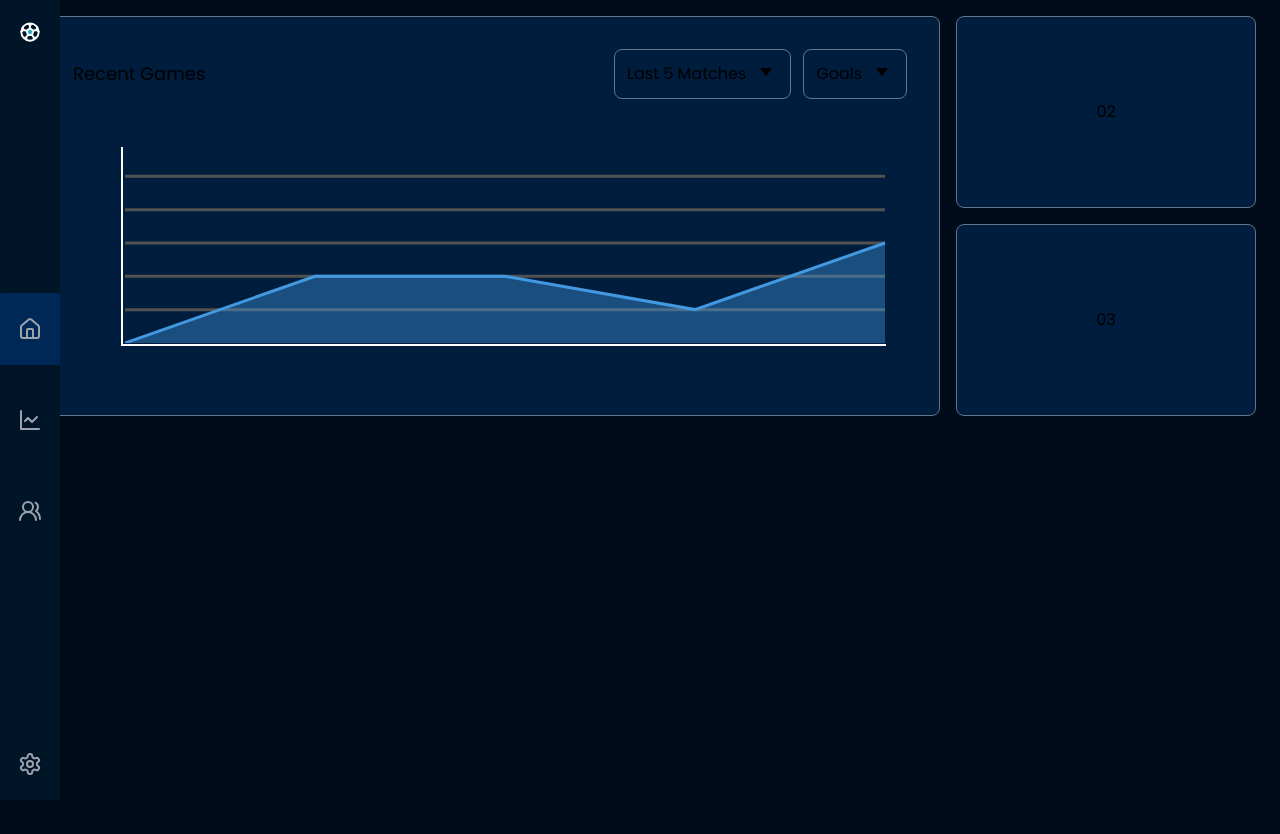
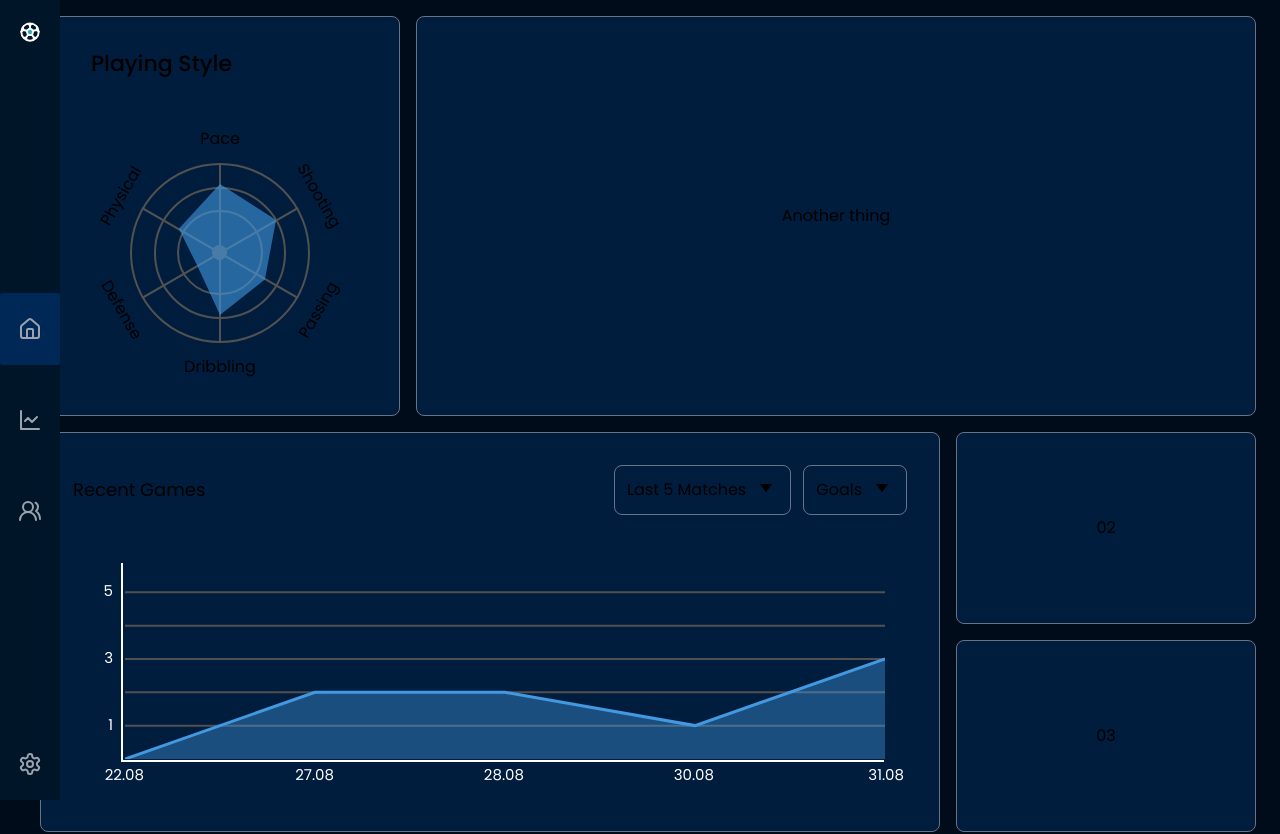
Before and after one commit to reysaputra16/footlytics, a Next.js app in the folder footlytics-app/: page /home in a window 1280 px wide. Shown: the top 834 px of the page. Built offline with nearby package versions, Linux system fonts and the light colour scheme.

Commit message:
fixed recent games graph and added playing style card

```diff
--- a/footlytics-app/components/Home.tsx
+++ b/footlytics-app/components/Home.tsx
@@ -12,6 +12,20 @@ const Home = () => {
   return (
     <div className="flex justify-center w-full h-full bg-primary font-poppins">
       <div className="grid grid-rows-7 grid-flow-col gap-4 items-center w-full max-w-screen-lg py-4">
+        <div className="grid grid-cols-[30%_70%] gap-4 h-full">
+          {/* Play Style Box */}
+          <PlayStyleCard
+            pace={80}
+            shooting={75}
+            passing={60}
+            dribbling={72}
+            defense={30}
+            physical={55}
+          />
+          <div className="flex justify-center items-center w-full h-[400px] border-slate-500 border rounded-lg bg-cardColor">
+            Another thing
+          </div>
+        </div>
         <div className="grid grid-cols-[75%_25%] gap-4 h-full">
           {/* Recent Games Box */}
           <RecentGamesGraph />
@@ -25,7 +39,6 @@ const Home = () => {
             </div>
           </div>
         </div>
-        <div>02</div>
         <div>03</div>
         <div>03</div>
         <div>03</div>
--- a/footlytics-app/components/PlayStyleCard.tsx
+++ b/footlytics-app/components/PlayStyleCard.tsx
@@ -42,10 +42,10 @@ const Polygon: React.FC<PlayStatCardProps> = ({
   return (
     <div>
       <div
-        className="absolute inset-0 justify-center items-center xl:max-h-[320px] lg:max-h-[150px] max-h-[110px] xl:max-w-[320px] lg:max-w-[150px] max-w-[110px]]"
+        className="absolute inset-0 justify-center items-center lg:max-h-[150px] max-h-[110px] lg:max-w-[150px] max-w-[110px]]"
         style={{
           clipPath,
-          background: "rgba(255, 255, 255, 0.6)",
+          background: "rgba(66, 153, 225, 0.6)",
           top: "50%",
           left: "50%",
           transform: "translate(-50%, -50%) scale(2)",
@@ -64,65 +64,65 @@ const PlayStyleCard: React.FC<PlayStatCardProps> = ({
   physical,
 }) => {
   return (
-    <div className={`flex flex-1 flex-col w-full`}>
-      <div
-        className={`flex gap-3 xl:px-[80px] lg:px-[50px] px-[40px] xl:pt-[50px] pt-[30px] pb-[10px]`}
-      >
-        <p className="font-medium xxl:text-[36px] xl:text-[30px] lg:text-[22px] md:text-[17px] text-[13px] font-poppins">
+    <div
+      className={`flex flex-1 flex-col w-full border-slate-500 border rounded-lg bg-cardColor`}
+    >
+      <div className={`flex gap-3 lg:px-[50px] px-[40px] pt-[30px] pb-[10px]`}>
+        <p className="font-medium lg:text-[22px] md:text-[17px] text-[13px] font-poppins">
           Playing Style
         </p>
       </div>
       <div className="relative flex flex-1 justify-center items-center">
         <div
-          className={`absolute w-[2px] xxl:h-[460px] xl:h-[345px] lg:h-[180px] h-[110px] bg-borderColor origin-center transform rotate-[0deg]`}
+          className={`absolute w-[2px] lg:h-[180px] h-[110px] bg-[#525151] origin-center transform rotate-[0deg]`}
         >
-          <p className="absolute left-1/2 transform -translate-x-1/2 -translate-y-[150%] xxl:text-[24px] xl:text-[18px] lg:text-[16px] md:text-[13px] text-center font-poppins">
+          <p className="absolute left-1/2 transform -translate-x-1/2 -translate-y-[150%] lg:text-[16px] text-[13px] text-center font-poppins">
             Pace
           </p>
         </div>
         <div
-          className={`absolute w-[2px] xxl:h-[460px] xl:h-[345px] lg:h-[180px] h-[110px] bg-borderColor origin-center transform rotate-[60deg]`}
+          className={`absolute w-[2px] lg:h-[180px] h-[110px] bg-[#525151] origin-center transform rotate-[60deg]`}
         >
-          <p className="absolute left-1/2 transform -translate-x-1/2 -translate-y-[150%] xxl:text-[24px] xl:text-[18px] lg:text-[16px] md:text-[13px] text-center font-poppins">
+          <p className="absolute left-1/2 transform -translate-x-1/2 -translate-y-[150%] lg:text-[16px] text-[13px] text-center font-poppins">
             Shooting
           </p>
         </div>
         <div
-          className={`absolute w-[2px] xxl:h-[460px] xl:h-[345px] lg:h-[180px] h-[110px] bg-borderColor origin-center transform rotate-[120deg]`}
+          className={`absolute w-[2px] lg:h-[180px] h-[110px] bg-[#525151] origin-center transform rotate-[120deg]`}
         >
-          <p className="absolute left-1/2 transform -translate-x-1/2 -translate-y-[150%] rotate-180 xxl:text-[24px] xl:text-[18px] lg:text-[16px] md:text-[13px] text-center font-poppins">
+          <p className="absolute left-1/2 transform -translate-x-1/2 -translate-y-[150%] rotate-180 lg:text-[16px] text-[13px] text-center font-poppins">
             Passing
           </p>
         </div>
         <div
-          className={`absolute w-[2px] xxl:h-[460px] xl:h-[345px] lg:h-[180px] h-[110px] bg-borderColor origin-center transform rotate-[180deg]`}
+          className={`absolute w-[2px] lg:h-[180px] h-[110px] bg-[#525151] origin-center transform rotate-[180deg]`}
         >
-          <p className="absolute left-1/2 transform -translate-x-1/2 -translate-y-[150%] rotate-180 xxl:text-[24px] xl:text-[18px] lg:text-[16px] md:text-[13px] text-center font-poppins">
+          <p className="absolute left-1/2 transform -translate-x-1/2 -translate-y-[150%] rotate-180 lg:text-[16px] text-[13px] text-center font-poppins">
             Dribbling
           </p>
         </div>
         <div
-          className={`absolute w-[2px] xxl:h-[460px] xl:h-[345px] lg:h-[180px] h-[110px] bg-borderColor origin-center transform rotate-[240deg]`}
+          className={`absolute w-[2px] lg:h-[180px] h-[110px] bg-[#525151] origin-center transform rotate-[240deg]`}
         >
-          <p className="absolute left-1/2 transform -translate-x-1/2 -translate-y-[150%] rotate-180 xxl:text-[24px] xl:text-[18px] lg:text-[16px] md:text-[13px] text-center font-poppins">
+          <p className="absolute left-1/2 transform -translate-x-1/2 -translate-y-[150%] rotate-180 lg:text-[16px] text-[13px] text-center font-poppins">
             Defense
           </p>
         </div>
         <div
-          className={`absolute w-[2px] xxl:h-[460px] xl:h-[345px] lg:h-[180px] h-[110px] bg-borderColor origin-center transform rotate-[300deg]`}
+          className={`absolute w-[2px] lg:h-[180px] h-[110px] bg-[#525151] origin-center transform rotate-[300deg]`}
         >
-          <p className="absolute left-1/2 transform -translate-x-1/2 -translate-y-[150%] xxl:text-[24px] xl:text-[18px] lg:text-[16px] md:text-[13px] text-center font-poppins">
+          <p className="absolute left-1/2 transform -translate-x-1/2 -translate-y-[150%] lg:text-[16px] text-[13px] text-center font-poppins">
             Physical
           </p>
         </div>
 
         <div
-          className={`relative flex xxl:h-[460px] xl:h-[345px] lg:h-[180px] h-[110px] xxl:w-[460px] xl:w-[345px] lg:w-[180px] w-[110px] border-borderColor border-2 rounded-[50%] justify-center items-center`}
+          className={`relative flex lg:h-[180px] h-[110px] lg:w-[180px] w-[110px] border-[#525151] border-2 rounded-[50%] justify-center items-center`}
         >
-          <div className="flex h-3/4 w-3/4 border-borderColor border-2 rounded-[50%] justify-center items-center">
-            <div className="flex h-2/3 w-2/3 border-borderColor border-2 rounded-[50%] justify-center items-center">
+          <div className="flex h-3/4 w-3/4 border-[#525151] border-2 rounded-[50%] justify-center items-center">
+            <div className="flex h-2/3 w-2/3 border-[#525151] border-2 rounded-[50%] justify-center items-center">
               <div
-                className={`flex xl:h-[30px] h-[15px] xl:w-[30px] w-[15px] bg-borderColor rounded-[50%] justify-center items-center`}
+                className={`flex h-[15px] w-[15px] bg-[#525151] rounded-[50%] justify-center items-center`}
               ></div>
             </div>
           </div>
--- a/footlytics-app/components/RecentGamesGraph.tsx
+++ b/footlytics-app/components/RecentGamesGraph.tsx
@@ -1,4 +1,5 @@
 const RecentGamesGraph = () => {
+  const last5Games = ["22.08", "27.08", "28.08", "30.08", "31.08"];
   return (
     <div className="flex flex-col w-full h-full border-slate-500 border rounded-lg p-4 bg-cardColor">
       <div className="flex p-4 justify-between">
@@ -7,7 +8,7 @@ const RecentGamesGraph = () => {
         </h1>
         <div className="flex flex-row gap-3">
           {/* Last 5 Matches component */}
-          <div className="flex flex-row gap-2 border-slate-500 border rounded-lg p-3">
+          <div className="flex flex-row gap-2 hover:border-slate-100 hover:cursor-pointer border-slate-500 border rounded-lg p-3">
             <p className="text-md">Last 5 Matches</p>
             <div className="flex justify-center items-center">
               <svg
@@ -22,7 +23,7 @@ const RecentGamesGraph = () => {
             </div>
           </div>
           {/* Category Component */}
-          <div className="flex flex-row justify-center gap-2 border-slate-500 border rounded-lg p-3">
+          <div className="flex flex-row justify-center gap-2 hover:border-slate-100 hover:cursor-pointer border-slate-500 border rounded-lg p-3">
             <p className="text-md">Goals</p>
             <div className="flex justify-center items-center">
               <svg
@@ -42,65 +43,100 @@ const RecentGamesGraph = () => {
       <div className="flex flex-col items-center justify-center w-full p-8">
         {/* Graph: X and Y axis container */}
         <div className="relative w-full h-[210px] max-w-4xl">
-          {/* Graph: Y axis labels */}
-          <svg viewBox="0 0 50 205" className="absolute left-8 top-0 h-[205px]">
+          {/* Graph: Y axis */}
+          <svg
+            viewBox="0 0 50 205"
+            className="absolute -left-4 top-0 h-[205px]"
+          >
+            {/* Graph: Y axis labels */}
+            <text
+              x={40}
+              y={33.33}
+              fontSize={15}
+              fill="#FFFFFF"
+              textAnchor="end"
+            >
+              5
+            </text>
+            <text x={40} y={100} fontSize={15} fill="#FFFFFF" textAnchor="end">
+              3
+            </text>
+            <text
+              x={40}
+              y={166.66}
+              fontSize={15}
+              fill="#FFFFFF"
+              textAnchor="end"
+            >
+              1
+            </text>
             <polyline
               fill="none"
               stroke="#FFFFFF"
               strokeWidth="4"
-              points="0,0 0,197"
+              points="50,0 50,197"
             />
           </svg>
-          {/* Graph: X axis labels */}
+          {/* Graph: X axis */}
           <svg
-            viewBox="0 0 1000 50"
-            className="absolute left-8 top-[197px] h-[50px]"
+            viewBox="0 0 900 50"
+            className="absolute left-0 top-[197px] h-[50px]"
           >
             <polyline
               fill="none"
               stroke="#FFFFFF"
               strokeWidth="4"
-              points="0,0 765,0"
+              points="32,0 795,0"
             />
+            {/* Graph: X axis labels */}
+            {last5Games.map((game, index) => (
+              <text
+                key={index}
+                x={55 + 190 * index}
+                y={20}
+                fontSize={15}
+                fill="#FFFFFF"
+                textAnchor="end"
+              >
+                {game}
+              </text>
+            ))}
           </svg>
 
           {/* Line Graph */}
           <svg
-            viewBox="0 0 1000 200"
+            viewBox="0 0 760 200"
             className="absolute left-9 -top-1 h-[200px]"
           >
             {/* Lines for guidance in graph */}
             <polyline
               fill="none"
               stroke="#525151"
-              strokeWidth="3"
+              strokeWidth="2"
               points="0,166.66 760,166.66"
             />
-            <text x="0" y="70" font-size="16" fill="#FFFFFF" text-anchor="end">
-              50
-            </text>
             <polyline
               fill="none"
               stroke="#525151"
-              strokeWidth="3"
+              strokeWidth="2"
               points="0,133.33 760,133.33"
             />
             <polyline
               fill="none"
               stroke="#525151"
-              strokeWidth="3"
+              strokeWidth="2"
               points="0,100 760,100"
             />
             <polyline
               fill="none"
               stroke="#525151"
-              strokeWidth="3"
+              strokeWidth="2"
               points="0,66.66 760,66.66"
             />
             <polyline
               fill="none"
               stroke="#525151"
-              strokeWidth="3"
+              strokeWidth="2"
               points="0,33.33 760,33.33"
             />
             {/* Area under the curve */}
```
